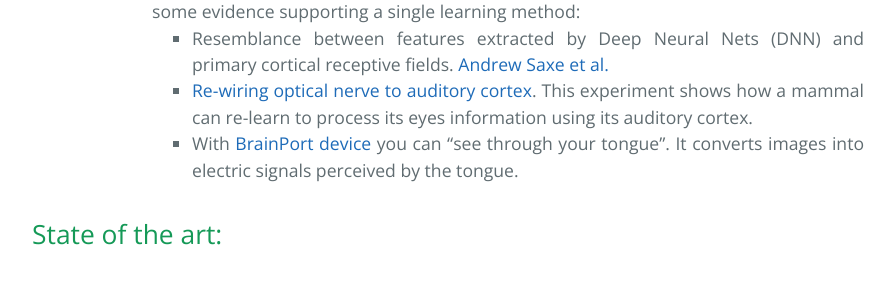
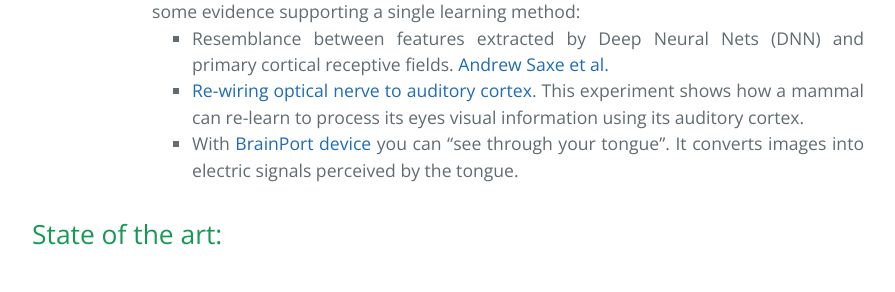
Before and after one commit to CampusAI/CampusAI.github.io, a Jekyll site: the page built from _lectures/lecture_1/lecture1.md, in a window 1280 px wide and 900 px high, scrolled down 1766 px. Shown: the part 232-524 px from the top of the window, without its empty margins (192-1087 px from the left). Built offline with Jekyll 4.4.1, drawn with Linux system fonts in a browser that asks for light colours.

Commit message:
Minor change

```diff
--- a/_lectures/lecture_1/lecture1.md
+++ b/_lectures/lecture_1/lecture1.md
@@ -64,7 +64,7 @@ Inventory management:
     - **Doubts:**
         - Should we still split the problem into sub-domains and apply different learning algorithms to each one (e.g. one for perception, one for locomotion...) or use a single learning algorithm which acquires the functionality of these subdomains? There is some evidence supporting a single learning method:
             - Resemblance between features extracted by Deep Neural Nets (DNN) and primary cortical receptive fields. [Andrew Saxe et al.](https://papers.nips.cc/paper/4331-unsupervised-learning-models-of-primary-cortical-receptive-fields-and-receptive-field-plasticity)
-            - [Re-wiring optical nerve to auditory cortex](http://web.mit.edu/surlab/publications/Newton_Sur04.pdf). This experiment shows how a mammal can re-learn to process its eyes information using its auditory cortex.
+            - [Re-wiring optical nerve to auditory cortex](http://web.mit.edu/surlab/publications/Newton_Sur04.pdf). This experiment shows how a mammal can re-learn to process its eyes visual information using its auditory cortex.
             - With [BrainPort device](https://www.youtube.com/watch?v=xNkw28fz9u0) you can "see through your tongue". It converts images into electric signals perceived by the tongue.
 
 
```
